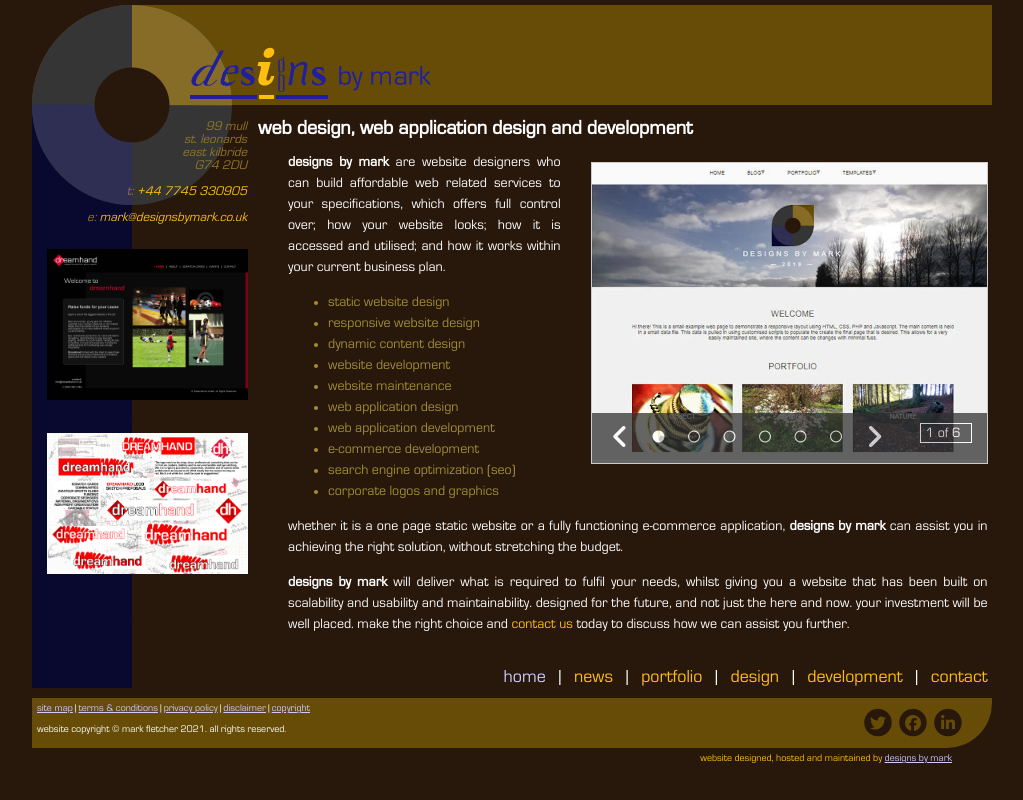
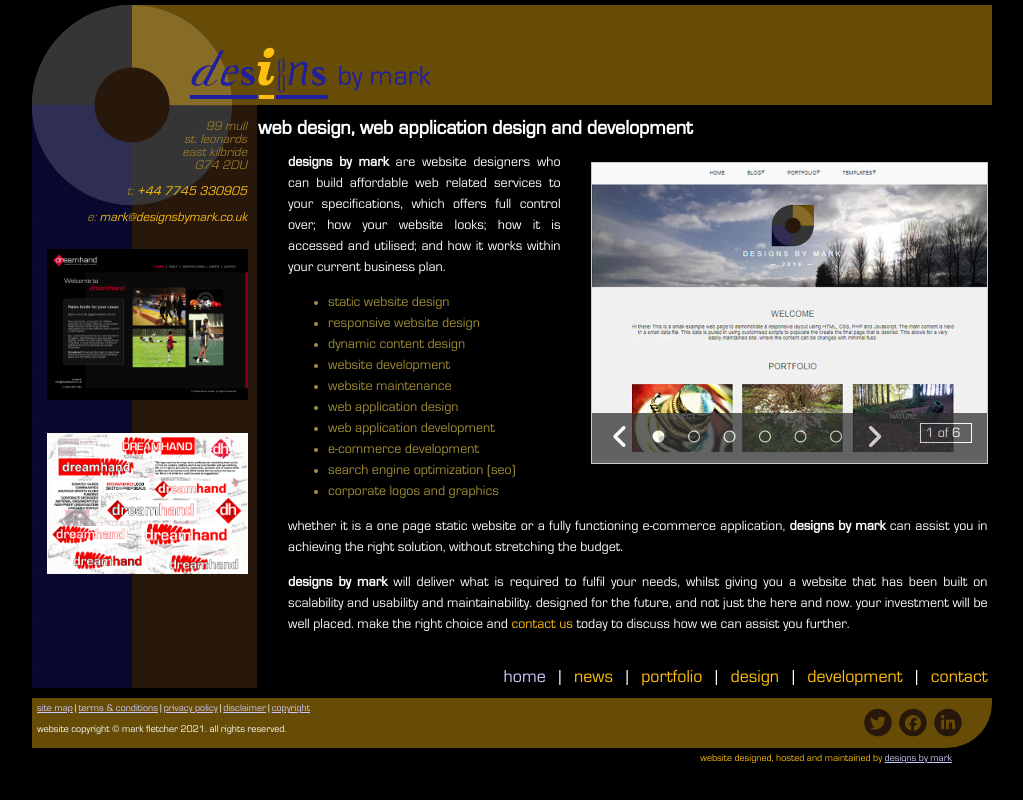
Before and after one commit to fletch49er/dbm, a PHP site: page / in a window 1280 px wide. Shown: the whole page, without its empty margins (128-1151 px from the left). Run offline with PHP 8.4, Linux system fonts and the light colour scheme; data that the repository does not hold is empty; some libraries are stand-ins or nearby versions.

Commit message:
*** UPDATED *** style directory name change to css new scss directory and file added

```diff
--- a/styles/dbm.css
+++ b/css/dbm.css
@@ -1,9 +1,33 @@
 /* colour pallette ******************/
+/* test */
 /* background colours */
+/* black */
+/* darkochre */
+/* ochre */
+/* green */
+/* darkgreen */
+/* darkblue */
 /* text and border colours */
+/* white */
+/* amber */
+/* lightblue */
+/* midblue */
+/* red */
+/* ochre */
+/* lightochre */
+/* grey */
 /* fonts and texts ******************/
 /* fonts */
 /* text sizes */
+/* 48px */
+/* 24px */
+/* 20px */
+/* 18px */
+/* 16px */
+/* 14px */
+/* 12px */
+/* 10px */
+/* 7px */
 /* <div> overflow fix ******************/
 .clearfix::after {
   content: ".";
@@ -23,7 +47,7 @@ body, header, #wrapper, #sidebar, #main, footer {
   font-family: eurostile, arial, helvetica, sans-serif; }
 
 body, #wrapper {
-  background-color: #28170b; }
+  background-color: #000; }
 
 header, footer {
   background-color: #664C06; }
@@ -95,7 +119,7 @@ header {
   display: none;
   border: 2px solid #2f2f54;
   padding: 10px;
-  background-color: #28170b;
+  background-color: #000;
   opacity: 0.75; }
 
 #menuClose {
@@ -106,7 +130,7 @@ header {
   height: 15px;
   font-weight: bolder;
   text-align: center;
-  color: #28170b;
+  color: #000;
   float: right;
   cursor: pointer; }
 
@@ -406,7 +430,7 @@ input[type=submit]:hover {
   max-height: 0px;
   left: -10px;
   top: 2px;
-  font-size: 7px; }
+  font-size: 12px; }
 
 #privacy {
   float: right; }
--- a/header.php
+++ b/header.php
@@ -58,9 +58,9 @@ try {
 <link rel="stylesheet" href="https://cdnjs.cloudflare.com/ajax/libs/font-awesome/4.7.0/css/font-awesome.min.css" />
 
 <!-- external stylesheet files -->
-<link rel="stylesheet" type="text/css" href="styles/dbm.css"  />
+<link rel="stylesheet" type="text/css" href="css/dbm.css"  />
 <!-- include carousel stylesheet -->
-<link rel="stylesheet" type="text/css" href="styles/carousel.css" />
+<link rel="stylesheet" type="text/css" href="css/carousel.css" />
 
 <!-- favicon file -->
 <link rel="Shortcut Icon" href="favicon.ico" />
--- a/styles/dbm.scss
+++ b/scss/dbm.scss
@@ -1,21 +1,21 @@
 /* colour pallette ******************/
 /* background colours */
-$bg-black: #fff;
-$bg-darkochre: #28170b;
-$bg-ochre: #664C06;
-$bg-green: #45a049;
-$bg-darkgreen: #4caf50;
-$bg-darkblue: #06333f;
+$bg-color1: #000; /* black */
+$bg-color2: #28170b; /* darkochre */
+$bg-color3: #664C06; /* ochre */
+$bg-color4: #45a049; /* green */
+$bg-color5: #4caf50; /* darkgreen */
+$bg-color6: #06333f; /* darkblue */
 
 /* text and border colours */
-$white: #fff;
-$amber: #ffbf10;
-$lightblue: #ccf;
-$midblue: #2f2f54;
-$red: #f00;
-$ochre: #947729;
-$lightochre: #a18f34;
-$grey: #ccc;
+$color1: #fff; /* white */
+$color2: #ffbf10; /* amber */
+$color3: #ccf; /* lightblue */
+$color4: #2f2f54; /* midblue */
+$color5: #f00; /* red */
+$color6: #947729; /* ochre */
+$color7: #a18f34; /* lightochre */
+$color8: #ccc; /* grey */
 
 
 /* fonts and texts ******************/
@@ -23,15 +23,15 @@ $grey: #ccc;
 $main-font: eurostile, arial, helvetica, sans-serif;
 
 /* text sizes */
-$text-size48: 48px;
-$text-size24: 24px;
-$text-size20: 20px;
-$text-size18: 18px;
-$text-size16: 16px;
-$text-size14: 14px;
-$text-size12: 12px;
-$text-size10: 10px;
-$text-size7: 7px;
+$text-size1: 48px; /* 48px */
+$text-size2: 24px; /* 24px */
+$text-size3: 20px; /* 20px */
+$text-size4: 18px; /* 18px */
+$text-size5: 16px; /* 16px */
+$text-size6: 14px; /* 14px */
+$text-size7: 12px; /* 12px */
+$text-size8: 10px; /* 10px */
+$text-size9: 7px; /* 7px */
 
 
 /* <div> overflow fix ******************/
@@ -56,26 +56,26 @@ body, header, #wrapper, #sidebar, #main, footer {
 	font-family: $main-font;
 }
 body, #wrapper {
-	background-color: $bg-black;
+	background-color: $bg-color1;
 }
 header, footer {
-	background-color: $bg-ochre,
+	background-color: $bg-color3,
 }
 body, #main {
-	font-size: $text-size14;
+	font-size: $text-size6;
 }
 body {
 	margin: 5px 0;
 }
 h1 {
-	font-size: $text-size20;
+	font-size: $text-size3;
 }
 h2, #navBar {
-	font-size: $text-size18;
+	font-size: $text-size4;
 }
 #wrapper, header, footer {
   max-width: 960px;
-  color: $white;
+  color: $color1;
 }
 #wrapper {
   margin: 0 auto ;
```
Also changed, not shown: other parts of scss/dbm.scss (+34 -34 lines), css/carousel.css (renamed from styles/carousel.css), 3 other files.
